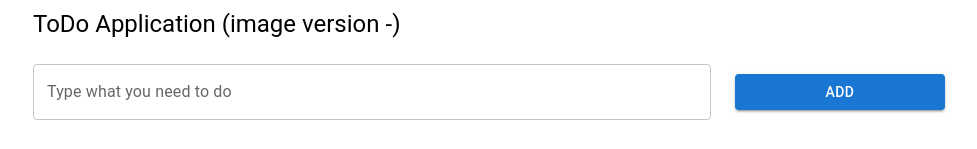
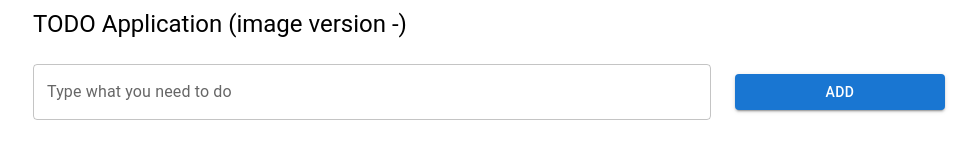
Before and after one commit to melmanm/docker-todo-app, a React (Create React App) app in the folder frontend/: page / in a window 1280 px wide. Shown: the top 149 px of the page, without its empty margins (151-1128 px from the left). Built offline with nearby package versions, Linux system fonts and the light colour scheme.

Commit message:
changed name

```diff
--- a/frontend/src/Copmonents/App.js
+++ b/frontend/src/Copmonents/App.js
@@ -59,7 +59,7 @@ const App = (params) => {
     <Container maxWidth="md">
       <Grid container spacing={3}>
         <Grid item xs={12}>
-          <Typography variant="h5">ToDo Application (image version {IMAGE_VERSION})</Typography>
+          <Typography variant="h5">TODO Application (image version {IMAGE_VERSION})</Typography>
         </Grid>
         <Grid item xs={12}>
           <TodoForm onAdd={onSubmit} />
```
Also changed, not shown: frontend/src/index.js (line endings or trailing spaces).
